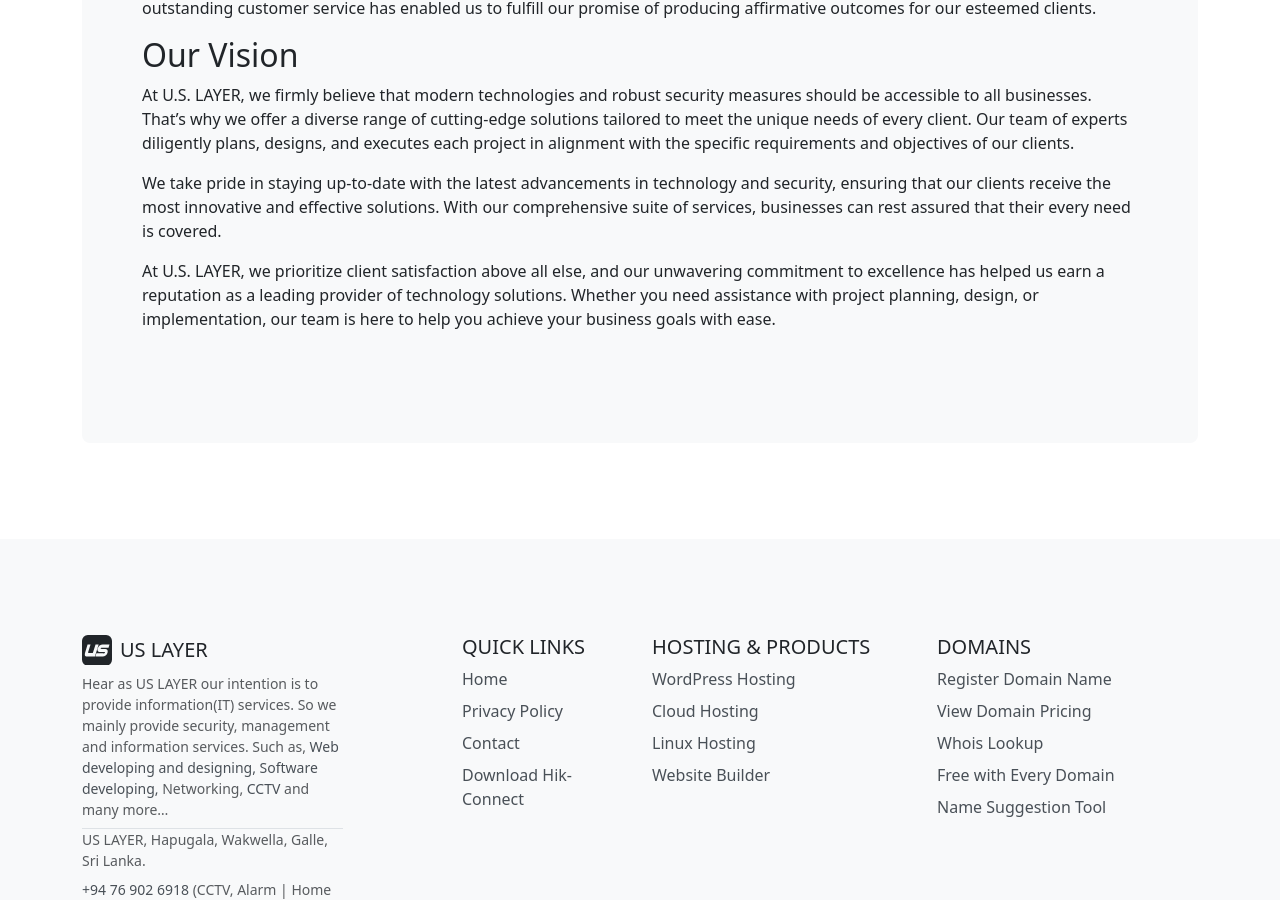
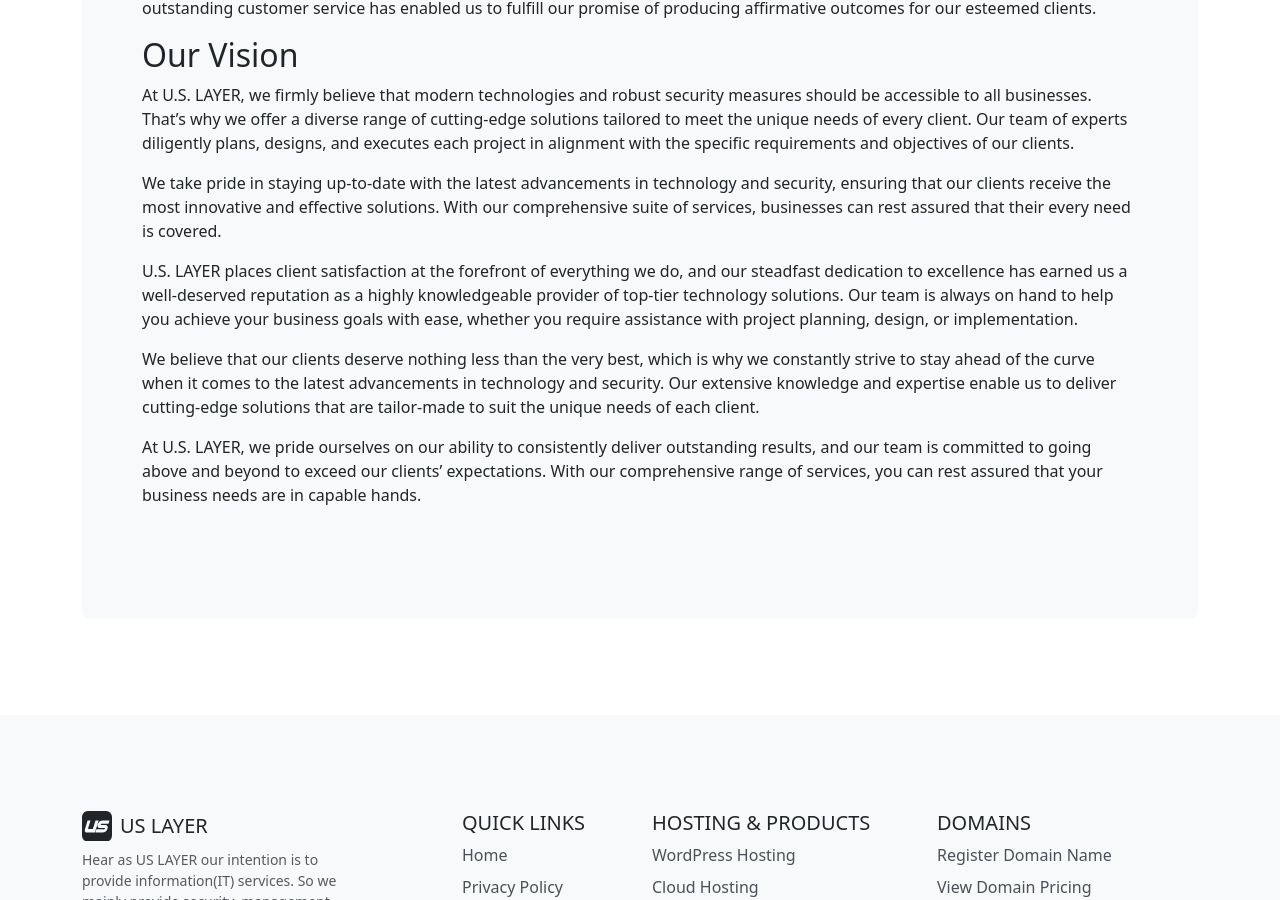
Before and after one commit to uslayer/uslayer.github.io, a Jekyll site: the page built from pages/about.md, in a window 1280 px wide and 900 px high, scrolled down 343 px. Built offline with Jekyll 4.4.1, drawn with Linux system fonts in a browser that asks for light colours.

Commit message:
Update about.md

```diff
--- a/pages/about.md
+++ b/pages/about.md
@@ -12,4 +12,8 @@
 
 We take pride in staying up-to-date with the latest advancements in technology and security, ensuring that our clients receive the most innovative and effective solutions. With our comprehensive suite of services, businesses can rest assured that their every need is covered.
 
-At U.S. LAYER, we prioritize client satisfaction above all else, and our unwavering commitment to excellence has helped us earn a reputation as a leading provider of technology solutions. Whether you need assistance with project planning, design, or implementation, our team is here to help you achieve your business goals with ease.
+U.S. LAYER places client satisfaction at the forefront of everything we do, and our steadfast dedication to excellence has earned us a well-deserved reputation as a highly knowledgeable provider of top-tier technology solutions. Our team is always on hand to help you achieve your business goals with ease, whether you require assistance with project planning, design, or implementation.
+
+We believe that our clients deserve nothing less than the very best, which is why we constantly strive to stay ahead of the curve when it comes to the latest advancements in technology and security. Our extensive knowledge and expertise enable us to deliver cutting-edge solutions that are tailor-made to suit the unique needs of each client.
+
+At U.S. LAYER, we pride ourselves on our ability to consistently deliver outstanding results, and our team is committed to going above and beyond to exceed our clients' expectations. With our comprehensive range of services, you can rest assured that your business needs are in capable hands.
```
